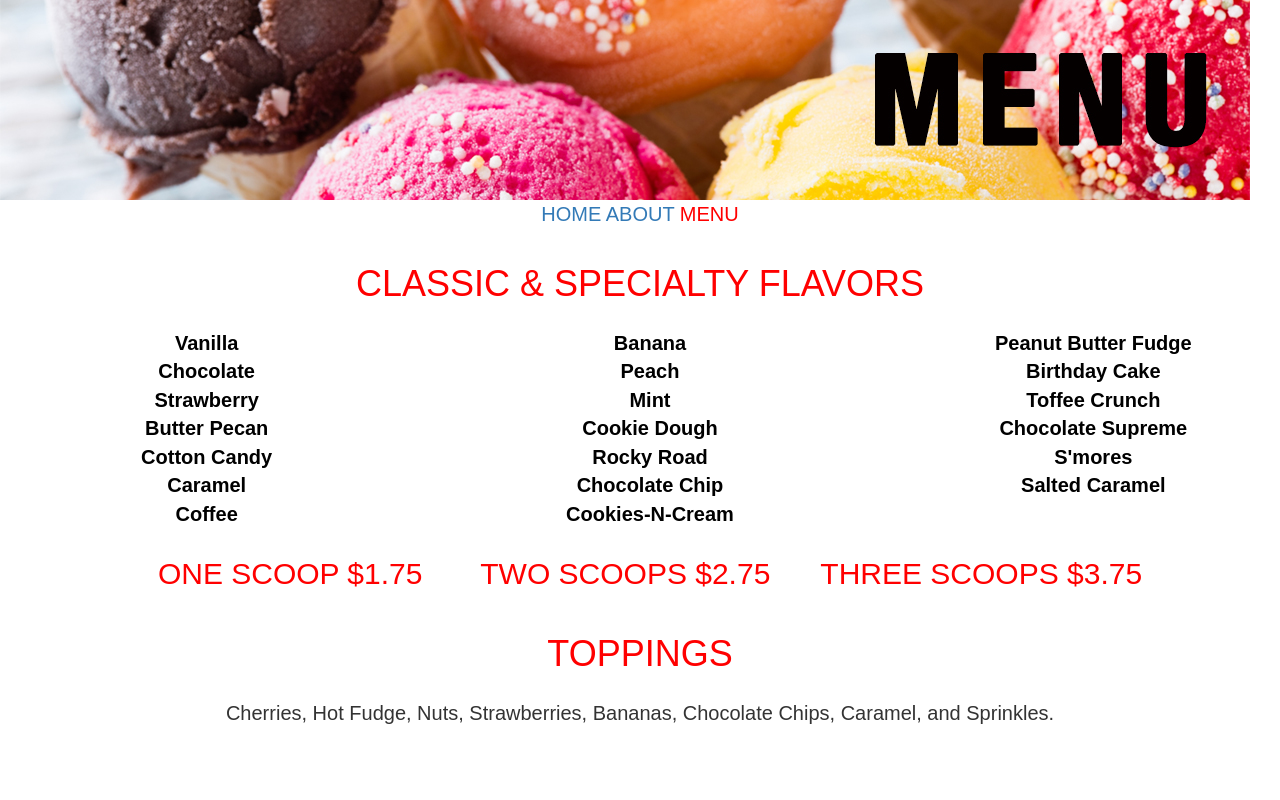
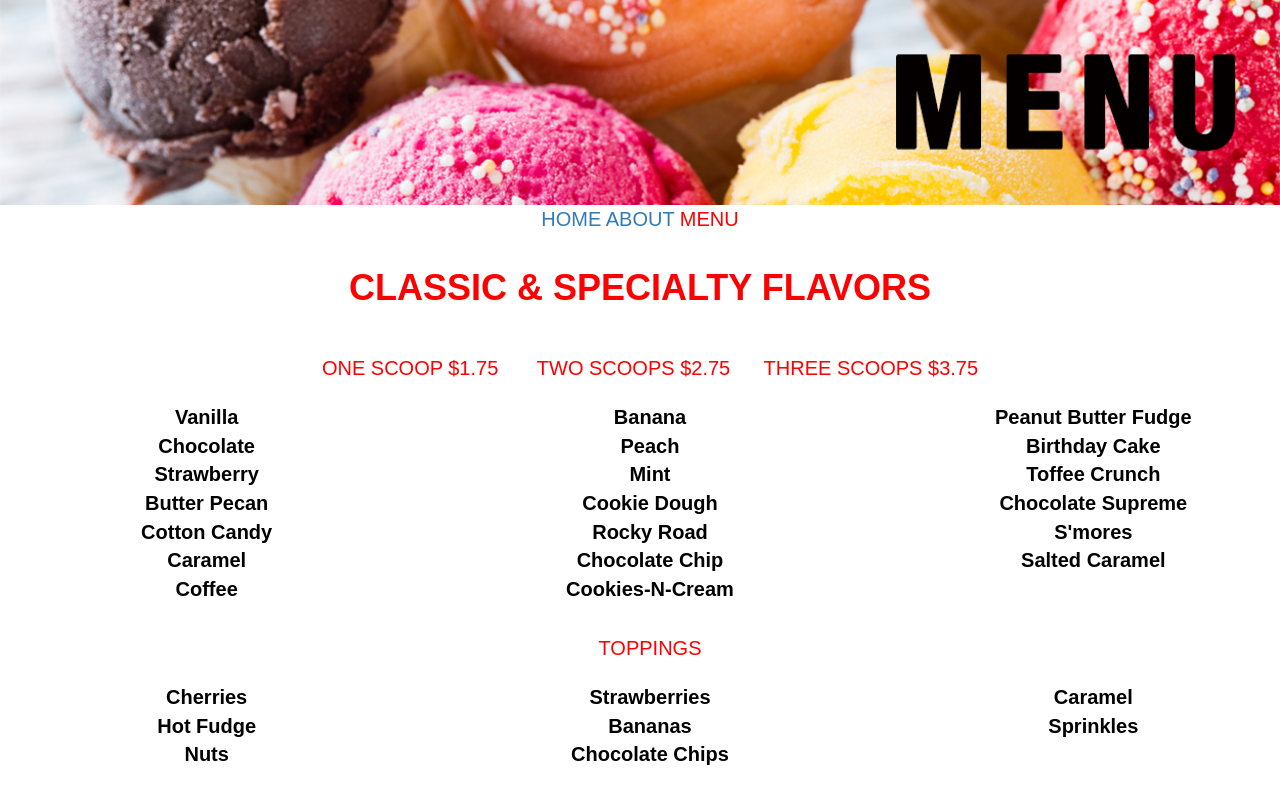
Before and after one commit to kaseyconsidine/assignment6-repo, a plain HTML site: page menu.html in a window 1280 px wide. Drawn offline with nearby package versions, Linux system fonts and the light colour scheme; a script that the page names is missing.

Commit message:
After BS

```diff
--- a/CSS/about_styles.css
+++ b/CSS/about_styles.css
@@ -7,7 +7,7 @@ dl {
   margin-top:0px
 
 }
-h2{
+h3{
   color:red;
   font-family: sans-serif;
   margin-left: 20px;
--- a/CSS/my_styles.css
+++ b/CSS/my_styles.css
@@ -4,8 +4,8 @@ p{
   font-family:sans-serif;
   font-weight: 900;
   font-size: 60px;
-  line-height: 60px;
+  line-height: 80px;
 }
 h1{
-  line-height: 40px
+  line-height: 70px
 }
--- a/menu.html
+++ b/menu.html
@@ -11,18 +11,23 @@
     column-count:3;
     column-gap:50px
   }
+
   </style>
 </head>
 <body>
-<img src= "./images/menu_header.jpg"/>
+<center><img src="./images/menu_header.jpg" align="center" class="img-responsive" alt="./images/menu_header.jpg" width="100%"></center>
 <p style= "font-size:20px; font-family:sans-serif;text-align: center">
-  <a href="./index.html">HOME</a>
-  <a href="./about.html">ABOUT</a>
-  <a style= "color:red" href="./menu.html">MENU</a>
+    <a href="./index.html">HOME</a>
+    <a href="./about.html">ABOUT</a>
+    <a style= "color:red" href="./menu.html">MENU</a>
    </p>
-   <h1> CLASSIC & SPECIALTY FLAVORS</h1>
+ </div>
+ </div>
+   <h1><b> CLASSIC & SPECIALTY FLAVORS </b></h1>
+   <h3><p style= "font-size:20px; font-family:sans-serif;text-align: center"> ONE SCOOP $1.75 &nbsp;&nbsp;&nbsp;&nbsp;&nbsp; TWO SCOOPS $2.75 &nbsp;&nbsp;&nbsp;&nbsp;&nbsp;THREE SCOOPS $3.75</h3>
    <div class="column">
      <dl>
+       <tbody>
        <dt>Vanilla</dt>
        <dt>Chocolate</dt>
        <dt>Strawberry</dt>
@@ -43,13 +48,22 @@
         <dt>Chocolate Supreme</dt>
         <dt>S'mores</dt>
         <dt>Salted Caramel</dt>
-
+      </tbody>
     </dl>
   </div>
-  <h2> ONE SCOOP $1.75 &nbsp;&nbsp;&nbsp;&nbsp;&nbsp; TWO SCOOPS $2.75
-    &nbsp;&nbsp;&nbsp;&nbsp;&nbsp;THREE SCOOPS $3.75</h2>
-    <h1>TOPPINGS</h1>
-    <p>Cherries, Hot Fudge, Nuts, Strawberries, Bananas,
-Chocolate Chips, Caramel, and Sprinkles.</p>
+
+    <h3><p style= "font-size:20px; font-family:sans-serif;text-align: center">TOPPINGS</h3>
+ <div class="column">
+   <dl>
+    <dt>Cherries</dt>
+    <dt>Hot Fudge</dt>
+    <dt>Nuts</dt>
+    <dt>Strawberries</dt>
+    <dt>Bananas</dt>
+    <dt>Chocolate Chips</dt>
+    <dt>Caramel</dt>
+    <dt>Sprinkles</dt>
+  </dl>
+</div>
 </body>
 </html>
```
Also changed, not shown: about.html (+9 -5 lines), index.html (+4 -5 lines).
